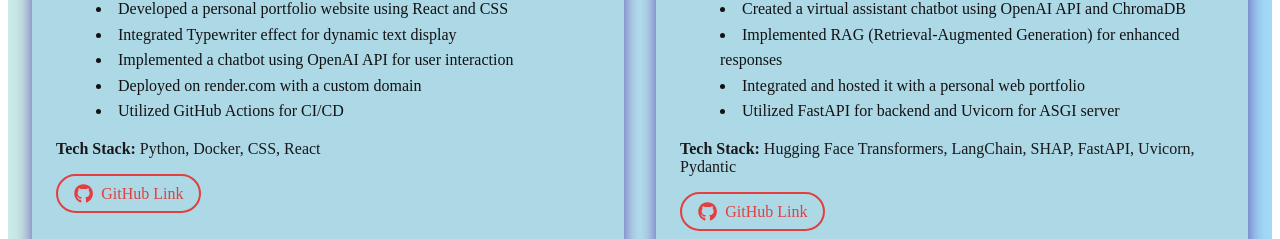
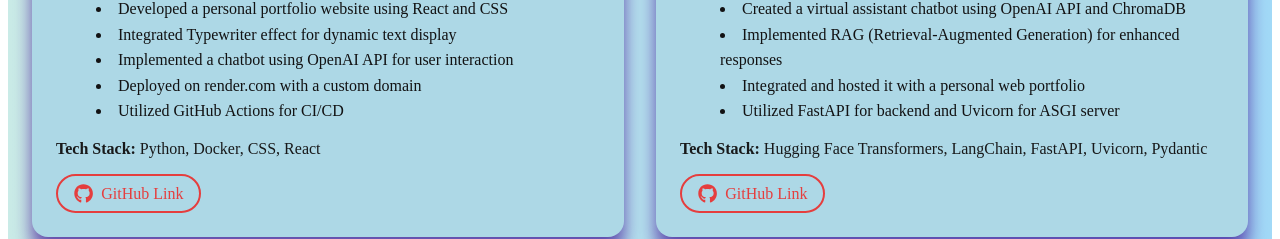
Before and after one commit to karteekvarma/my-site, a React (Vite) app in the folder frontend/: page /projects in a window 1280 px wide. Shown: the part 4354-4593 px from the top of the page. Built offline with nearby package versions, Linux system fonts and the light colour scheme.

Commit message:
New Commit for index.html

```diff
--- a/frontend/src/components/Projects.jsx
+++ b/frontend/src/components/Projects.jsx
@@ -26,7 +26,7 @@
       'Utilized FastAPI for backend and Uvicorn for ASGI server',
 
     ],
-    tech: ['Hugging Face Transformers', 'LangChain', 'SHAP', 'FastAPI', 'Uvicorn', 'Pydantic'],
+    tech: ['Hugging Face Transformers', 'LangChain', 'FastAPI', 'Uvicorn', 'Pydantic'],
     github: 'https://github.com/karteekvarma/my-site/tree/main/backend/rag_bot',
   },
   {
```
Also changed, not shown: 5 other files (tests, documents, lock files or other folders).
